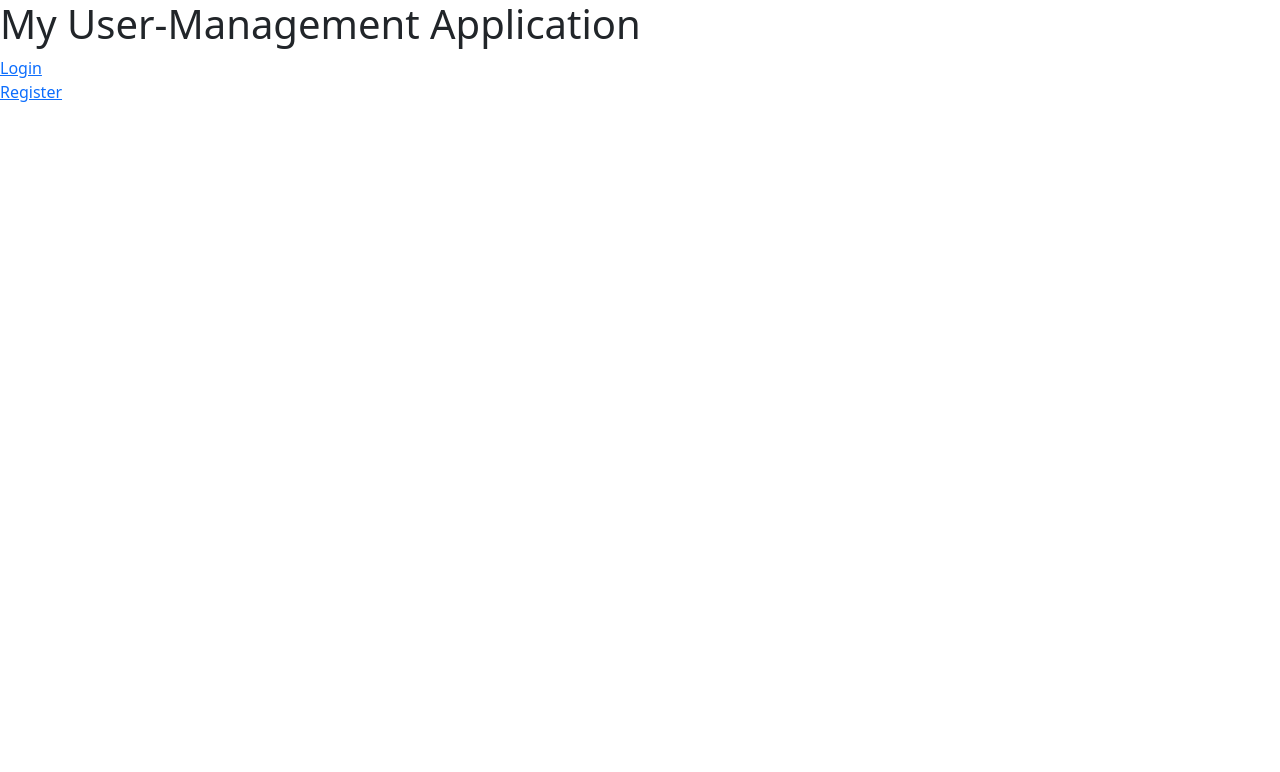
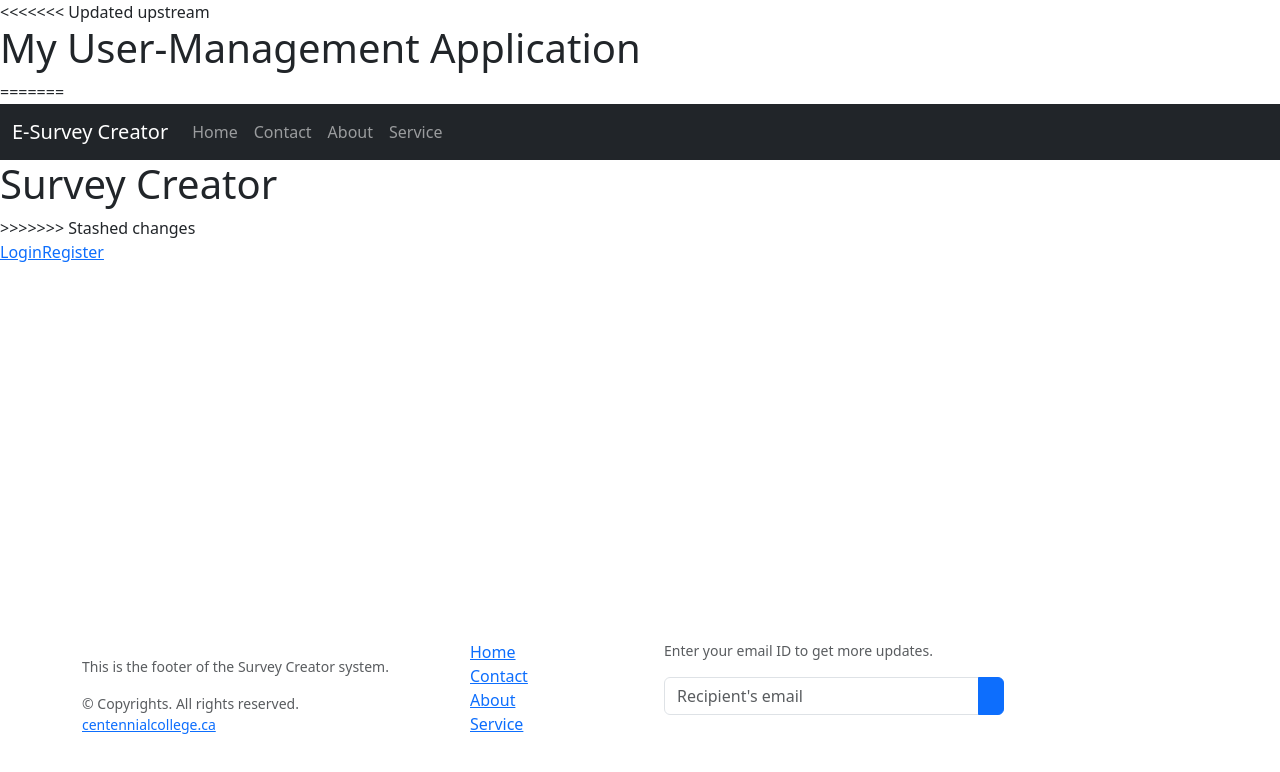
Before and after one commit to Chuileee/COMP229-Group2, an Angular app in the folder frontend/: page / in a window 1280 px wide. Shown: the top 772 px of the page. Built offline with nearby package versions, Linux system fonts and the light colour scheme.

Commit message:
header and footer updated

```diff
--- a/frontend/src/app/app.component.html
+++ b/frontend/src/app/app.component.html
@@ -1,5 +1,26 @@
+<<<<<<< Updated upstream
 <h1>My User-Management Application</h1>
+=======
+<app-header></app-header>
+<h1>Survey Creator</h1>
+>>>>>>> Stashed changes
 
-<a href="/login">Login</a><br>
-<a href="/register">Register</a>
+<!-- Navigation for logged-in users -->
+<nav *ngIf="isLoggedIn">
+  <a routerLink="/create-survey">Create a Survey</a> |
+  <a routerLink="/my-surveys">My Surveys</a> |
+  <a routerLink="/reporting">Survey Reports</a> |
+  <a routerLink="/profile">Profile</a> |
+  <a href="/logout">Logout</a>
+</nav>
+
+<!-- Navigation for anonymous users -->
+<nav *ngIf="!isLoggedIn">
+  <a routerLink="/login">Login</a>
+  <a routerLink="/register">Register</a>
+</nav>
+
+<!-- Main content where routed components will display -->
 <router-outlet></router-outlet>
+
+<app-footer></app-footer>
--- a/frontend/src/app/app.component.ts
+++ b/frontend/src/app/app.component.ts
@@ -6,5 +6,8 @@ import { Component } from '@angular/core';
   styleUrls: ['./app.component.css']
 })
 export class AppComponent {
-  title = 'front-end';
+  title = 'Survey Creator';
+
+  // Add this line for isLoggedIn property:
+  isLoggedIn = false; // Initially set to false; change it based on your authentication logic
 }
--- a/frontend/src/app/app.module.ts
+++ b/frontend/src/app/app.module.ts
@@ -10,9 +10,13 @@ import { LoginComponent } from './login/login.component';
 import { HomeComponent } from './home/home.component';
 import { ProfileComponent } from './profile/profile.component';
 import { EditComponent } from './edit/edit.component';
+import { HeaderComponent } from './partials/header/header.component';
+import { FooterComponent } from './partials/footer/footer.component';
 
 @NgModule({
   declarations: [
+    HeaderComponent,
+    FooterComponent,
     AppComponent,
     RegisterComponent,
     LoginComponent,
--- a/frontend/src/app/partials/footer/footer.component.html
+++ b/frontend/src/app/partials/footer/footer.component.html
@@ -1,61 +1,30 @@
 <footer class="w-100 py-4 flex-shrink-0 fixed-bottom">
-
     <div class="container py-4">
-
         <div class="row gy-4 gx-5">
-
             <div class="col-lg-4 col-md-6">
-
                 <h5 class="h1 text-white">FB.</h5>
-
-                <p class="small text-muted">This is footer of employee management system.</p>
-
+                <p class="small text-muted">This is the footer of the Survey Creator system.</p>
                 <p class="small text-muted mb-0">&copy; Copyrights. All rights reserved. <a class="text-primary" href="#">centennialcollege.ca</a></p>
-
             </div>
-
             <div class="col-lg-2 col-md-6">
-
                 <h5 class="text-white mb-3">Quick links</h5>
-
                 <ul class="list-unstyled text-muted">
-
-                    <li><a href="/home">Home</a></li>
-
-                    <li><a href="/contact">Contact</a></li>
-
-                    <li><a href="/about">About</a></li>
-
-                    <li><a href="/service">Service</a></li>
-
+                    <li><a routerLink="/home">Home</a></li>
+                    <li><a routerLink="/contact">Contact</a></li>
+                    <li><a routerLink="/about">About</a></li>
+                    <li><a routerLink="/service">Service</a></li>
                 </ul>
-
             </div>
-
-
-
             <div class="col-lg-4 col-md-6">
-
                 <h5 class="text-white mb-3">Newsletter</h5>
-
                 <p class="small text-muted">Enter your email ID to get more updates.</p>
-
                 <form action="#">
-
                     <div class="input-group mb-3">
-
                         <input class="form-control" type="email" placeholder="Recipient's email" aria-label="Recipient's username" aria-describedby="button-addon2">
-
                         <button class="btn btn-primary" id="button-addon2" type="button"><i class="fas fa-paper-plane"></i></button>
-
                     </div>
-
                 </form>
-
             </div>
-
         </div>
-
     </div>
-
 </footer>
--- a/frontend/src/app/partials/header/header.component.html
+++ b/frontend/src/app/partials/header/header.component.html
@@ -1,29 +1,24 @@
-<nav class="navbar navbar-expand-lg navbar-dark bg-dark" >
+<nav class="navbar navbar-expand-lg navbar-dark bg-dark">
   <div class="container-fluid">
-      <a class="navbar-brand" href="#">Employee - MGT</a>
+      <a class="navbar-brand" routerLink="/">E-Survey Creator</a>
       <button class="navbar-toggler" type="button" data-bs-toggle="collapse" data-bs-target="#navbarSupportedContent" aria-controls="navbarSupportedContent" aria-expanded="false" aria-label="Toggle navigation">
           <span class="navbar-toggler-icon"></span>
       </button>
       <div class="collapse navbar-collapse" id="navbarSupportedContent">
           <ul class="navbar-nav me-auto mb-2 mb-lg-0">
               <li class="nav-item">
-            <a class="nav-link active" aria-current="page" href="/home">Home</a>
+                  <a class="nav-link" routerLink="/home" routerLinkActive="active">Home</a>
               </li>
-
               <li class="nav-item">
-            <a class="nav-link active" aria-current="page" href="/contact">Contact</a>
+                  <a class="nav-link" routerLink="/contact" routerLinkActive="active">Contact</a>
               </li>
-
               <li class="nav-item">
-            <a class="nav-link active" aria-current="page" href="/about">About</a>
+                  <a class="nav-link" routerLink="/about" routerLinkActive="active">About</a>
               </li>
-
               <li class="nav-item">
-            <a class="nav-link active" aria-current="page" href="/service">Service</a>
+                  <a class="nav-link" routerLink="/service" routerLinkActive="active">Service</a>
               </li>
-
           </ul>
-
       </div>
   </div>
 </nav>
```
Lines whose indentation alone changed are shown as unchanged.
